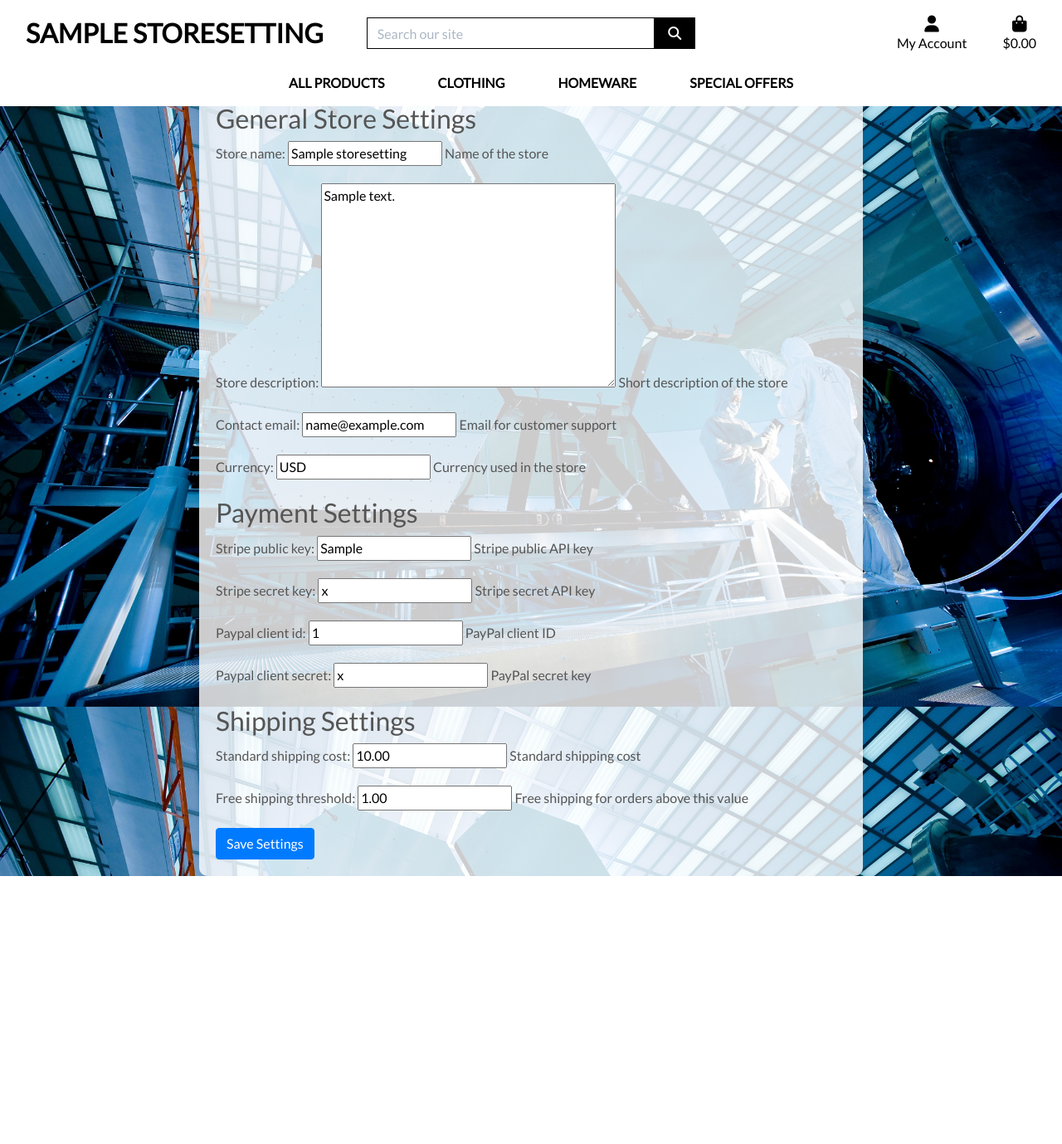
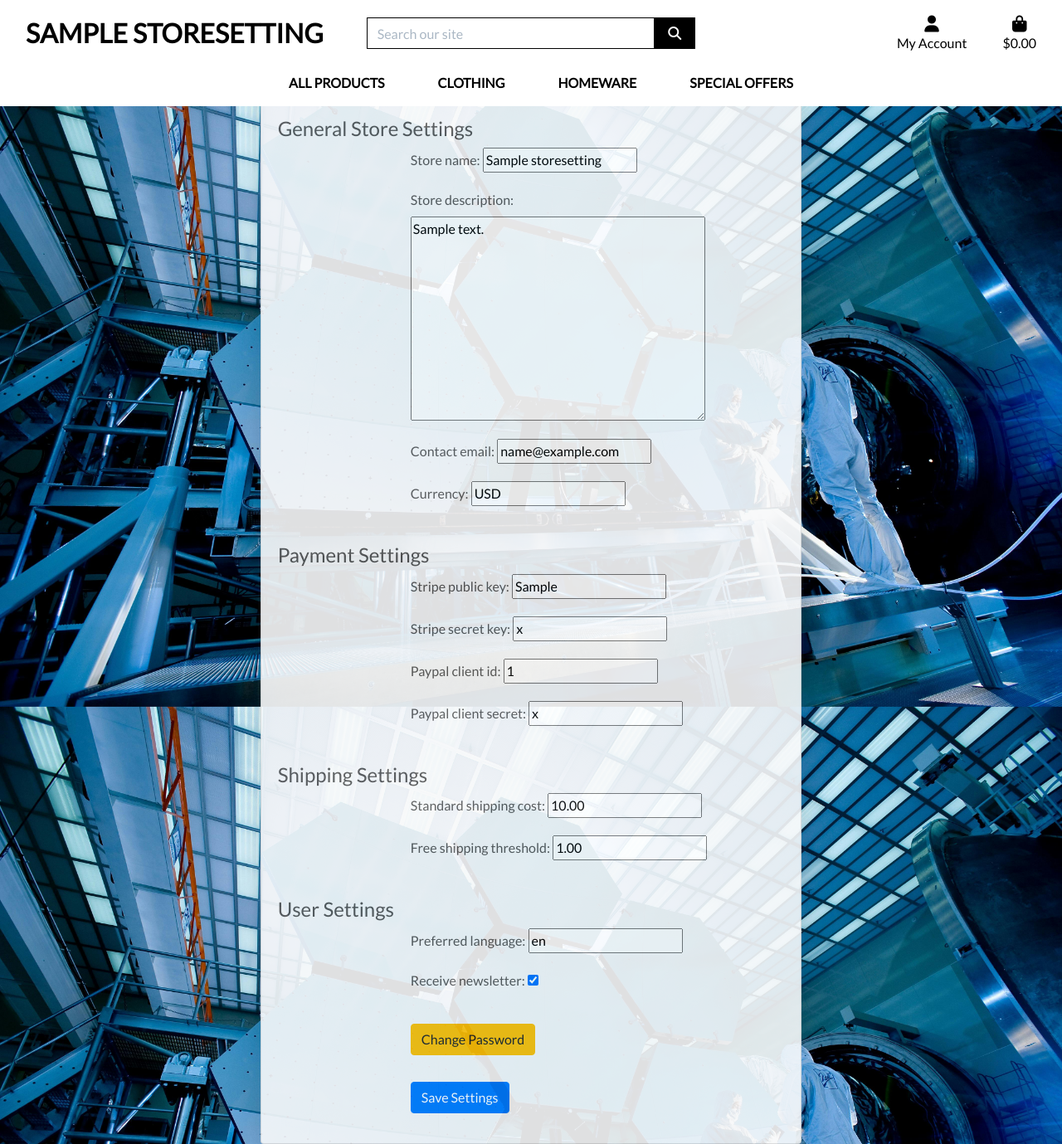
Before and after one commit to devbmv/ArduinoLab, a Django app: page /store_settings/settings/ in a window 1280 px wide. Shown: the whole page at 83% size. Before the commit the page ends 1056 px from the top, so only its background shows below. Run offline with Django 3.2, Linux system fonts and the light colour scheme; a user stored in the database is signed in; tables that the repository leaves empty hold one stand-in row (values such as "Sample post"); some libraries are stand-ins or nearby versions.

Commit message:
Add separate page for change_password and clear help messages in forms

```diff
--- a/store_settings/forms.py
+++ b/store_settings/forms.py
@@ -1,5 +1,5 @@
 from django import forms
-from .models import StoreSettings, PaymentSettings, ShippingSettings
+from .models import StoreSettings, PaymentSettings, ShippingSettings, UserSettings
 
 class StoreSettingsForm(forms.ModelForm):
     """Form for updating store settings"""
@@ -18,3 +18,9 @@
     class Meta:
         model = ShippingSettings
         fields = ['standard_shipping_cost', 'free_shipping_threshold']
+
+class UserSettingsForm(forms.ModelForm):
+    """Form for updating user-specific settings"""
+    class Meta:
+        model = UserSettings
+        fields = ['preferred_language', 'receive_newsletter']
--- a/store_settings/models.py
+++ b/store_settings/models.py
@@ -1,22 +1,26 @@
 from django.db import models
+from django.contrib.auth.models import User
+
 
 class StoreSettings(models.Model):
+
     """ General store settings """
-    store_name = models.CharField(max_length=255, help_text="Name of the store")
-    store_description = models.TextField(help_text="Short description of the store")
-    contact_email = models.EmailField(help_text="Email for customer support")
-    currency = models.CharField(max_length=10, default="EUR", help_text="Currency used in the store")
+    store_name = models.CharField(max_length=255)
+    store_description = models.TextField()
+    contact_email = models.EmailField()
+    currency = models.CharField(max_length=10, default="EUR")
 
     def __str__(self):
         return self.store_name
 
+
 class PaymentSettings(models.Model):
     """ Payment settings related to store """
     store = models.ForeignKey(StoreSettings, on_delete=models.CASCADE, related_name='payment_settings')
-    stripe_public_key = models.CharField(max_length=255, blank=True, help_text="Stripe public API key")
-    stripe_secret_key = models.CharField(max_length=255, blank=True, help_text="Stripe secret API key")
-    paypal_client_id = models.CharField(max_length=255, blank=True, help_text="PayPal client ID")
-    paypal_client_secret = models.CharField(max_length=255, blank=True, help_text="PayPal secret key")
+    stripe_public_key = models.CharField( max_length=255, blank=True)
+    stripe_secret_key = models.CharField( max_length=255, blank=True)
+    paypal_client_id = models.CharField(max_length=255, blank=True)
+    paypal_client_secret = models.CharField(max_length=255, blank=True)
 
     def __str__(self):
         return f"Payment settings for {self.store.store_name}"
@@ -24,9 +28,24 @@
 
 class ShippingSettings(models.Model):
     """ Shipping settings related to store """
-    store = models.ForeignKey(StoreSettings, on_delete=models.CASCADE, related_name='shipping_settings')
-    standard_shipping_cost = models.DecimalField(max_digits=6, decimal_places=2, default=5.00, help_text="Standard shipping cost")
-    free_shipping_threshold = models.DecimalField(max_digits=6, decimal_places=2, default=50.00, help_text="Free shipping for orders above this value")
+    store = models.ForeignKey(
+        StoreSettings, on_delete=models.CASCADE, related_name='shipping_settings')
+    standard_shipping_cost = models.DecimalField(
+        max_digits=6, decimal_places=2, default=5.00)
+    free_shipping_threshold = models.DecimalField(
+        max_digits=6, decimal_places=2, default=50.00)
 
     def __str__(self):
         return f"Shipping settings for {self.store.store_name}"
+
+
+class UserSettings(models.Model):
+    """ User-specific settings """
+    user = models.OneToOneField(User, on_delete=models.CASCADE)
+    preferred_language = models.CharField(
+        max_length=50, default="en")
+    receive_newsletter = models.BooleanField(
+        default=True)
+
+    def __str__(self):
+        return self.user.username
--- a/store_settings/templates/store_settings/settings.html
+++ b/store_settings/templates/store_settings/settings.html
@@ -1,44 +1,65 @@
 {% extends "base.html" %}
 
 {% block content %}
+{% block free_delivery %}
+{% endblock %}
+<div class="container mt-5">
+    <div class="row justify-content-center">
+        <div class="col-lg-8 col-md-10 col-sm-12">
+            <div class="card bg-light shadow-lg" style="opacity: 0.9;">  <!-- Card semi-transparent -->
+                <div class="card-body">
+                    <h1 class="text-center">Store Settings</h1>
+                    <form method="POST" class="mt-4 form-horizontal">  <!-- Added form-horizontal class -->
+                        {% csrf_token %}
 
-{% block free_delivery %}
+                        <h2 class="h4">General Store Settings</h2>
+                        <div class="form-group row mb-3 "> <!-- Adjusted form-group for row layout -->
+                            <label for="id_general_store_settings" class="col-sm-3 col-form-label text-end"></label>
+                            <div class="col-sm-9">
+                                {{ store_form.as_p }} <!-- Output the form fields here -->
+                            </div>
+                        </div>
+
+                        <h2 class="h4 mt-4">Payment Settings</h2>
+                        <div class="form-group row mb-3"> <!-- Adjusted form-group for row layout -->
+                            <label for="id_payment_settings" class="col-sm-3 col-form-label text-end"></label>
+                            <div class="col-sm-9">
+                                {{ payment_form.as_p }} <!-- Output the form fields here -->
+                            </div>
+                        </div>
+
+                        <h2 class="h4 mt-4">Shipping Settings</h2>
+                        <div class="form-group row mb-3"> <!-- Adjusted form-group for row layout -->
+                            <label for="id_shipping_settings" class="col-sm-3 col-form-label text-end"></label>
+                            <div class="col-sm-9">
+                                {{ shipping_form.as_p }} <!-- Output the form fields here -->
+                            </div>
+                        </div>
+
+                        <h2 class="h4 mt-4">User Settings</h2>
+                        <div class="form-group row mb-3"> <!-- Adjusted form-group for row layout -->
+                            <label for="id_user_settings" class="col-sm-3 col-form-label text-end"></label>
+                            <div class="col-sm-9">
+                                {{ user_settings_form.as_p }} <!-- Output the form fields here -->
+                            </div>
+                        </div>
+
+                        <div class="form-group row mb-3">
+                            <div class="col-sm-9 offset-sm-3">
+                                <a href="{% url 'change_password' %}" class="btn btn-warning mb-3">Change Password</a>
+                            </div>
+                        </div>
+
+                        <div class="form-group row">
+                            <div class="col-sm-9 offset-sm-3">
+                                <button type="submit" class="btn btn-primary">Save Settings</button>
+                            </div>
+                        </div>
+                    </form>
+                </div>
+            </div>
+        </div>
+    </div>
+</div>
 
 {% endblock %}
-
-<div class="container settings-container mt-5">
-    <h1>Store Settings</h1>
-    <form method="POST">
-        {% csrf_token %}
-
-        <h2>General Store Settings</h2>
-        <div class="form-group">
-            {{ store_form.as_p }}
-        </div>
-
-        <h2>Payment Settings</h2>
-        <div class="form-group">
-            {{ payment_form.as_p }}
-        </div>
-
-        <h2>Shipping Settings</h2>
-        <div class="form-group">
-            {{ shipping_form.as_p }}
-        </div>
-
-        <button type="submit" class="btn btn-primary">Save Settings</button>
-    </form>
-</div>
-
-<style>
-    /* Specific styling for settings container */
-    .settings-container {
-        background-color: rgba(255, 255, 255, 0.8); /* White background with slight transparency */
-        padding: 20px;
-        border-radius: 10px;
-        box-shadow: 0 4px 8px rgba(0, 0, 0, 0.1); /* Adds a soft shadow */
-        max-width: 800px;
-        margin: 0 auto; /* Center the container */
-    }
-</style>
-{% endblock %}
--- a/store_settings/urls.py
+++ b/store_settings/urls.py
@@ -3,4 +3,5 @@
 
 urlpatterns = [
     path('settings/', views.settings_view, name='settings'),  # URL for the settings page
+    path('change_password/', views.change_password, name='change_password'),  # URL for the settings page
 ]
--- a/store_settings/views.py
+++ b/store_settings/views.py
@@ -1,7 +1,10 @@
+from django.contrib.auth.forms import PasswordChangeForm
+from django.contrib.auth import update_session_auth_hash
+from django.contrib import messages
 from django.shortcuts import render, redirect
 from django.contrib.auth.decorators import user_passes_test
-from .models import StoreSettings, PaymentSettings, ShippingSettings
-from .forms import StoreSettingsForm, PaymentSettingsForm, ShippingSettingsForm
+from .models import StoreSettings, PaymentSettings, ShippingSettings, UserSettings
+from .forms import StoreSettingsForm, PaymentSettingsForm, ShippingSettingsForm, UserSettingsForm
 
 @user_passes_test(lambda u: u.is_superuser)
 def settings_view(request):
@@ -9,47 +12,64 @@
 
     # Get the existing store settings from the database
     store_settings = StoreSettings.objects.first()  # Assuming there's only one StoreSettings object
-
-    if store_settings is None:
-        # Handle the case where store_settings is not found
-        return redirect('create_store_settings')  # Redirect to a page where store settings can be created
-
-    # Get related payment and shipping settings based on the store
     payment_settings = PaymentSettings.objects.filter(store=store_settings).first()
     shipping_settings = ShippingSettings.objects.filter(store=store_settings).first()
 
-    # Initialize forms with existing data
+    # Get the user's settings
+    user_settings = UserSettings.objects.get_or_create(user=request.user)[0]
+
     if request.method == 'POST':
         store_form = StoreSettingsForm(request.POST, instance=store_settings)
         payment_form = PaymentSettingsForm(request.POST, instance=payment_settings)
         shipping_form = ShippingSettingsForm(request.POST, instance=shipping_settings)
+        user_settings_form = UserSettingsForm(request.POST, instance=user_settings)
 
         # Validate all forms
-        if store_form.is_valid() and payment_form.is_valid() and shipping_form.is_valid():
-            # Save the store settings form
+        if (store_form.is_valid() and payment_form.is_valid() and
+            shipping_form.is_valid() and
+            user_settings_form.is_valid()):
+
+            # Save store settings
             store_form.save()
-
-            # Set the store for payment and shipping settings before saving
             payment_settings = payment_form.save(commit=False)
-            payment_settings.store = store_settings  # Ensure the store is set
+            payment_settings.store = store_settings
             payment_settings.save()
-
             shipping_settings = shipping_form.save(commit=False)
-            shipping_settings.store = store_settings  # Ensure the store is set
+            shipping_settings.store = store_settings
             shipping_settings.save()
 
-            return redirect('settings')  # Redirect back to the settings page after saving
+            # Save user settings
+            user_settings_form.save()
+            messages.success(request, 'Settings  updated successfully!')
+            return redirect('home')  # Redirect back to the settings page after saving
+        else:
+            messages.error(request, 'Please correct the errors in the forms.')
     else:
-        # Create form instances with the current settings data
         store_form = StoreSettingsForm(instance=store_settings)
         payment_form = PaymentSettingsForm(instance=payment_settings)
         shipping_form = ShippingSettingsForm(instance=shipping_settings)
+        user_settings_form = UserSettingsForm(instance=user_settings)
 
-    # Send the forms to the template
     context = {
         'store_form': store_form,
         'payment_form': payment_form,
         'shipping_form': shipping_form,
+        'user_settings_form': user_settings_form,  # Include user settings form in the context
     }
 
     return render(request, 'store_settings/settings.html', context)
+
+def change_password(request):
+    """ A view to change the user's password """
+    if request.method == 'POST':
+        form = PasswordChangeForm(request.user, request.POST)
+        if form.is_valid():
+            user = form.save()
+            update_session_auth_hash(request, user)  # Prevent user from being logged out
+            messages.success(request, 'Password changed successfully!')
+            return redirect('settings')  # Redirect back to the home page after changing password
+        else:
+            messages.error(request, 'Please correct the errors in the form.')
+    else:
+        form = PasswordChangeForm(request.user)
+    return render(request, 'store_settings/change_password.html', {'form': form})
```
Also changed, not shown: store_settings/templates/store_settings/change_password.html (added, +33 -0 lines), store_settings/migrations/0002_usersettings.py (added).
